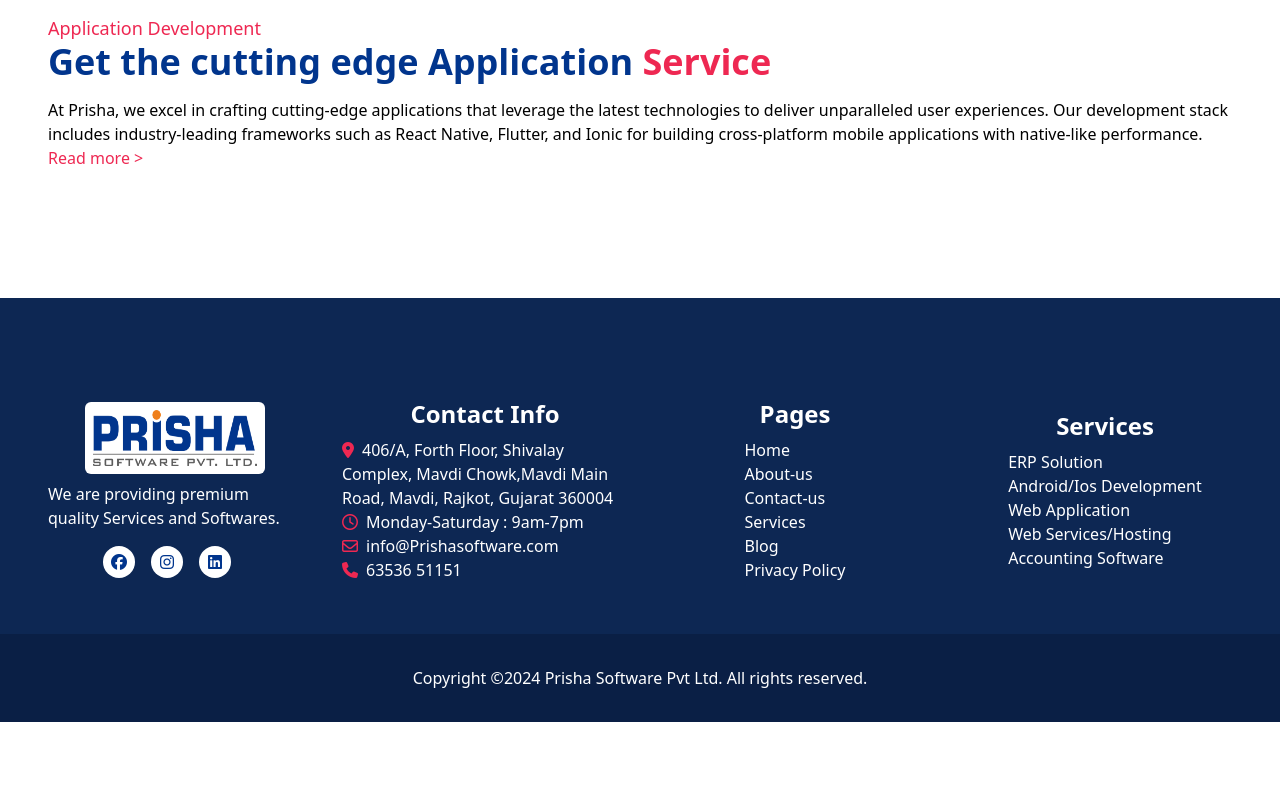
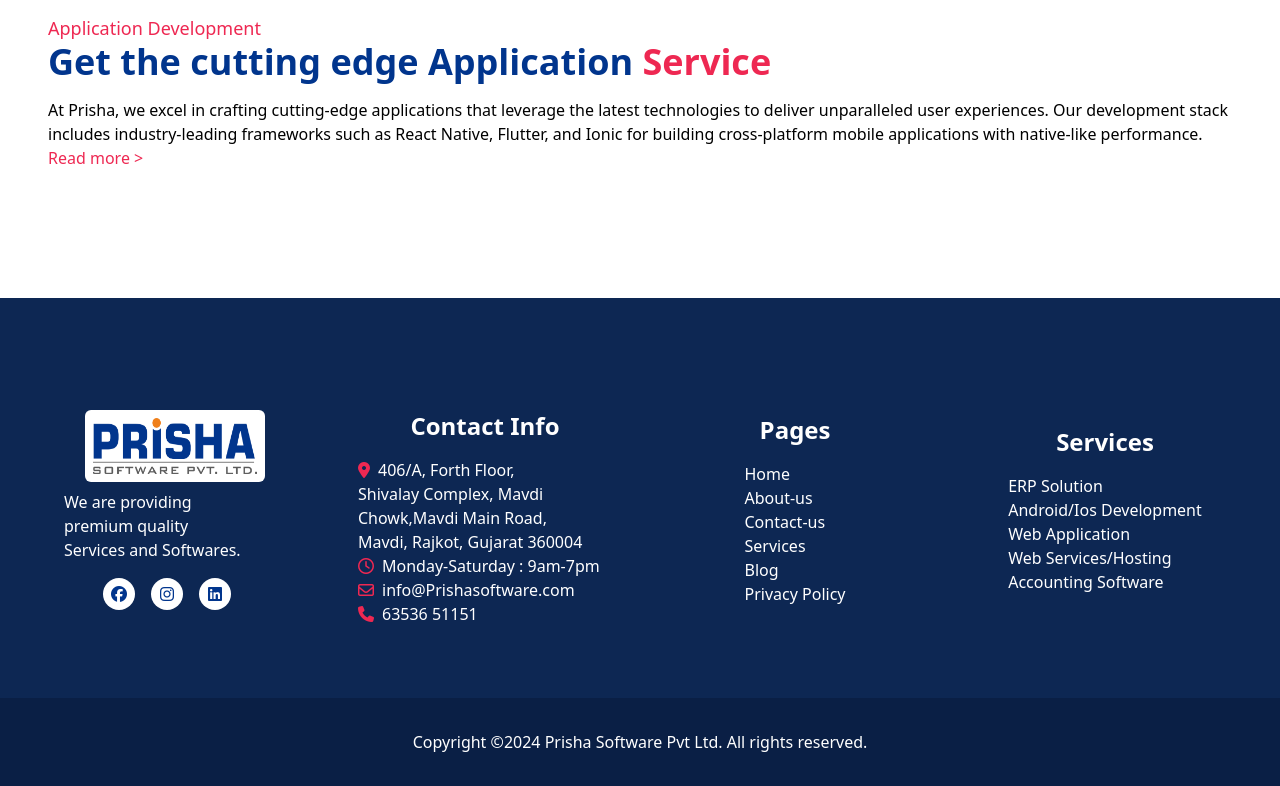
Before and after one commit to makwana-prateek23/PrishaSoftware, a React (Create React App) app: page /blog in a window 1280 px wide. Shown: the part 2242-3028 px from the top of the page. Before the commit the page ends 2964 px from the top, so only its background shows below. Built offline with nearby package versions, Linux system fonts and the light colour scheme.

Commit message:
fixes some bug

```diff
--- a/src/Components/CircularBar.js
+++ b/src/Components/CircularBar.js
@@ -11,7 +11,7 @@
 
   useEffect(() => {
     AOS.init({
-      duration: 1000,
+      duration: 500,
     });
   }, []);
 
@@ -48,7 +48,7 @@
           }
           return newProgress;
         });
-      }, 20);
+      }, 5);
 
       return () => clearInterval(interval);
     }
--- a/src/Components/Footer.js
+++ b/src/Components/Footer.js
@@ -2,18 +2,19 @@
 import logo from "../Components/Assets/logo.png";
 import { Link } from "react-router-dom";
 import BackToTopButton from "./BackToTop";
+
 function Footer() {
   const currentYear = new Date().getFullYear();
 
   return (
     <footer className="text-white pt-12" style={{ backgroundColor: "#0d2753" }}>
       <div className="max-w-7xl mx-auto px-6 sm:px-6 py-12 lg:px-8">
-        <div className="sm:grid grid-cols-1  md:grid-cols-4 gap-6">
-          <div className="flex flex-col w-full  justify-center items-center my-2 sm:px-6 md:px-4 ">
-            <div className="flex box-border bg-white mb-2 text-center rounded-md p-2 footerLogo">
+        <div className="sm:grid grid-cols-1 md:grid-cols-4 gap-6">
+          <div className="flex flex-col w-full justify-center items-center my-2 sm:px-6 mb-8 md:px-4 ">
+            <div className="box-border bg-white mb-2 text-center rounded-md p-2 footerLogo">
               <img src={logo} alt="Company Logo" className="h-14" />
             </div>
-            <p className="mb-4 ">
+            <p className="mb-4 px-4 sm:text-center md:text-start text-balance ">
               We are providing premium quality Services and Softwares.
             </p>
             <div className="flex items-center">
@@ -64,11 +65,13 @@
             </div>
           </div>
 
-          <div className="flex flex-col sm:justify-center items-center">
-            <div>
-              <h4 className="text-2xl font-semibold pb-2 ">Contact Info</h4>
+          <div className="flex flex-col items-center w-full  sm:justify-center mb-6 ">
+            <div className="flex flex-col justify-center items-center pt-2">
+              <h4 className="text-4xl sm:text-3xl md:text-4xl lg:text-2xl font-semibold pt-2  pb-4 ">
+                Contact Info
+              </h4>
             </div>
-            <ul className="">
+            <ul className="sm:text-center text-balance md:text-start px-4">
               <li className="">
                 <span style={{ color: "var(--text-color)" }} className="mr-2 ">
                   <i className="fa-solid fa-location-dot"></i>
@@ -109,9 +112,11 @@
             </ul>
           </div>
 
-          <div className="flex flex-col items-center justify-center w-full  ">
-            <div>
-              <h4 className="text-2xl font-semibold pb-2">Pages</h4>
+          <div className="flex flex-col items-center sm: justify-center w-full mb-6  ">
+            <div className="flex flex-col justify-center items-center">
+              <h4 className="text-4xl sm:text-3xl md:text-4xl lg:text-2xl font-semibold  pb-4">
+                Pages
+              </h4>
             </div>
             <ul>
               <li>
@@ -135,9 +140,11 @@
             </ul>
           </div>
 
-          <div className="flex flex-col w-full items-center justify-center">
-            <div>
-              <h4 className="text-2xl font-semibold pb-2 ">Services</h4>
+          <div className="flex flex-col w-full items-center justify-center mb-6">
+            <div className="flex flex-col justify-center items-center">
+              <h4 className="text-4xl sm:text-3xl md:text-4xl lg:text-2xl font-semibold  pb-4 ">
+                Services
+              </h4>
             </div>
 
             <ul className="">
--- a/src/Pages/Home.js
+++ b/src/Pages/Home.js
@@ -23,7 +23,7 @@
     <div>
       <div>
         <Helmet>
-          <title>Home - Prisha Software</title>
+          <title>Prisha Software</title>
           <meta
             name="description"
             content="Welcome to Prisha Software. We offer innovative software solutions for businesses."
@@ -235,7 +235,7 @@
             </section>
 
             <section
-              className="mx-auto px-4 sm:px-6 lg:px-8 py-16 max-w-screen-xl"
+              className="mx-auto px-4 sm:px-6 lg:px-8 lg:py-16 sm:py-8 max-w-screen-xl"
               style={{ position: "relative" }}
             >
               <div className="flex flex-col-reverse sm:flex-col  md:flex-col lg:flex-row items-center justify-between py-12 px-6 sm:px-12 lg:px-16 xl:px-24">
@@ -250,7 +250,7 @@
                     Streamline Your Business with Optimized Solutions
                   </h6>
                   <h2
-                    className="text-3xl sm:text-4xl md:text=5xl lg:text-6xl font-semibold mb-2"
+                    className="text-3xl sm:text-4xl md:text-5xl lg:text-6xl font-semibold mb-2"
                     style={{ color: "var(--primary-color)" }}
                   >
                     Elevate Your Operations with <br />
@@ -278,7 +278,7 @@
               </div>
             </section>
 
-            <section className="mx-auto px-4 sm:px-6 lg:px-8 py-16 max-w-screen-xl">
+            <section className="mx-auto px-4 sm:px-6 sm:py-8 lg:px-8 lg:py-16  max-w-screen-xl">
               <div className="grid grid-cols-1 sm:grid-cols-2 md:grid-cols-2 lg:grid-cols-4 gap-4 justify-center">
                 {/* Quality 1 */}
                 <div className="flex flex-col items-center">
@@ -345,7 +345,7 @@
               </div>
             </section>
 
-            <section className="mx-auto px-4 sm:px-6 lg:px-8 py-16 max-w-screen-xl">
+            <section className="mx-auto px-4 sm:px-6 lg:px-8 sm:py-8 lg:py-16 max-w-screen-xl">
               <div
                 className="grid grid-cols-1 sm:grid-cols-2 py-10"
                 style={{
@@ -461,7 +461,7 @@
                 </div>
               </div>
             </section>
-            <section className="mx-auto px-4 sm:px-6 lg:px-8 py-16 max-w-screen-xl">
+            <section className="mx-auto px-4 sm:px-6 sm:py-8 lg:px-8 lg:py-16 max-w-screen-xl">
               <div className="flex flex-col md:flex-row items-center justify-center md:space-x-12">
                 <div className="p-8 text-center md:text-left md:w-1/2">
                   <h6 style={{ color: "var(--text-color)" }}>
```
